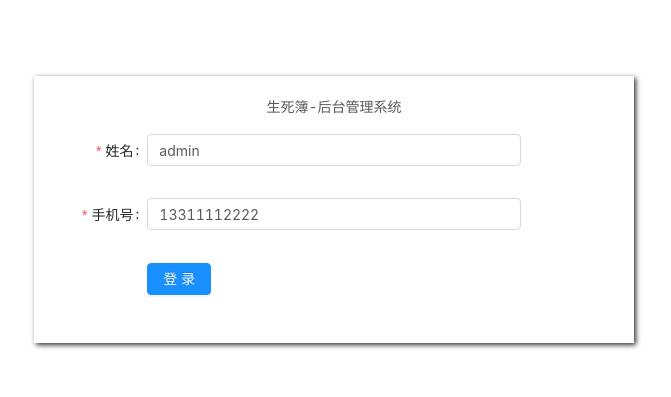
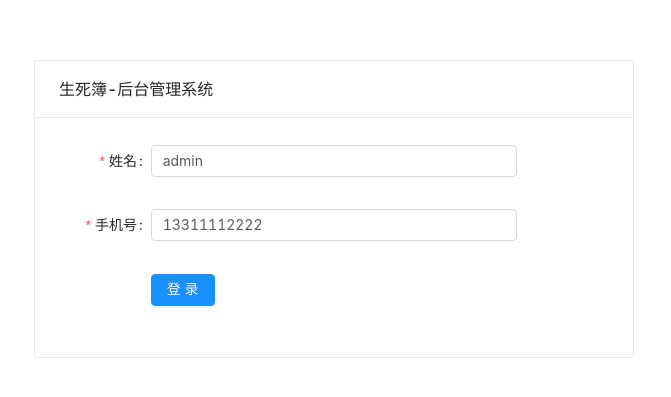
Before and after one commit to yxSgitHUB/obtiuary, a React app: page / in a window 1280 px wide. Shown: the part 191-588 px from the top of the page, without its empty margins (306-977 px from the left). Built offline with nearby package versions, Linux system fonts and the light colour scheme.

Commit message:
路由引入

```diff
--- a/package.json
+++ b/package.json
@@ -16,6 +16,7 @@
     "@types/node": "^14.14.9",
     "@types/react": "^17.0.0",
     "@types/react-dom": "^17.0.0",
+    "@types/react-router-dom": "^5.1.6",
     "@typescript-eslint/eslint-plugin": "^4.5.0",
     "@typescript-eslint/parser": "^4.5.0",
     "antd": "^4.8.4",
@@ -65,6 +66,8 @@
     "react-dev-utils": "^11.0.0",
     "react-dom": "^17.0.1",
     "react-refresh": "^0.8.3",
+    "react-router": "^5.2.0",
+    "react-router-dom": "^5.2.0",
     "resolve": "1.18.1",
     "resolve-url-loader": "^3.1.2",
     "sass-loader": "8.0.2",
--- a/src/FrameWork/Layout/index.tsx
+++ b/src/FrameWork/Layout/index.tsx
@@ -1,6 +1,7 @@
 import React ,{FC} from "react";
 import { Layout, Menu } from 'antd';
 import {Result} from "../Sidebar"
+import Router from "../../Router/Router"
 import "./index.scss"
 const { Header, Content, Footer, Sider } = Layout;
 export const MyLayout:FC = ()=>{
@@ -24,8 +25,8 @@ export const MyLayout:FC = ()=>{
         <Layout className="site-layout" style={{ marginLeft: 200 }}>
             <Header className="site-layout-background" style={{ padding: 0 }} />
             <Content style={{ margin: '24px 16px 0', overflow: 'initial' }}>
-                <div className="site-layout-background" style={{ padding: 24, textAlign: 'center' }}>
-
+                <div className="site-layout-background" style={{ padding: 24,minHeight:"79vh", textAlign: 'center' }}>
+                    <Router/>
                 </div>
             </Content>
             <Footer style={{ textAlign: 'center' }}>Ant Design ©2018 Created by Ant UED</Footer>
--- /dev/null
+++ b/src/Page/Home/index.tsx
@@ -0,0 +1,13 @@
+import React from 'react'
+
+class Index extends React.Component {
+    state = {};
+
+    render() {
+        return (
+            <div>欢迎</div>
+        );
+    }
+}
+
+export default Index;
--- a/src/Page/Login/index.scss
+++ b/src/Page/Login/index.scss
@@ -7,13 +7,4 @@
   display: flex;
   align-items: center;
   justify-content: center;
-
-  .formBox {
-    box-shadow:2px 2px 5px #333333;
-    width: 600px;
-    padding:20px 20px 20px 20px;
-    p {
-      text-align: center;
-    }
-  }
 }
--- a/src/Page/Login/index.tsx
+++ b/src/Page/Login/index.tsx
@@ -1,5 +1,5 @@
 import React ,{FC} from "react";
-import { Form, Input, Button } from 'antd';
+import { Form, Input, Button, Card } from 'antd';
 import axios from "../../Axios"
 import "./index.scss"
 const layout = {
@@ -13,13 +13,13 @@ const FormItem = Form.Item
 export const Login:FC<{onChange:(userParam:{userName:string,phone:string}, status:boolean)=>void}> = (props) => {
     const onFinish = (values:{userName:string,phone:string}) => {
         axios.post("/test/login",{...values}).then((data:any)=>{
-            console.log(data)
+            //console.log(data)
                 if(data.data.errorCode==="200"){
                     props.onChange(values,true)
                 }
         })
 
-        console.log('Success:', values);
+        ///console.log('Success:', values);
     };
 
     const onFinishFailed = (errorInfo:any) => {
@@ -28,8 +28,7 @@ export const Login:FC<{onChange:(userParam:{userName:string,phone:string}, statu
 
     return (
        <div className='loginBox'>
-           <div className="formBox">
-               <p>生死簿-后台管理系统</p>
+           <Card title={"生死簿-后台管理系统"} style={{ width: 600 }}>
                <Form
                    {...layout}
                    name="basic"
@@ -61,8 +60,7 @@ export const Login:FC<{onChange:(userParam:{userName:string,phone:string}, statu
                        </Button>
                    </Form.Item>
                </Form>
-           </div>
-
+           </Card>
        </div>
     );
 };
--- /dev/null
+++ b/src/Router/Router.tsx
@@ -0,0 +1,18 @@
+import React, {lazy, Suspense} from 'react'
+import {HashRouter, Redirect, Route, Switch} from 'react-router-dom'
+
+const Home = lazy(() => import('../Page/Home'));
+export default class Router extends React.Component {
+
+    render() {
+        return (
+            <HashRouter>
+                <Suspense fallback="">
+                    <Switch>
+                        <Route exact path="/" component={Home}/>
+                        <Redirect from="/*" to="/"/>
+                    </Switch>
+                </Suspense>
+            </HashRouter>)
+    }
+}
```
Also changed, not shown: 1 other file (tests, documents, lock files or other folders).
